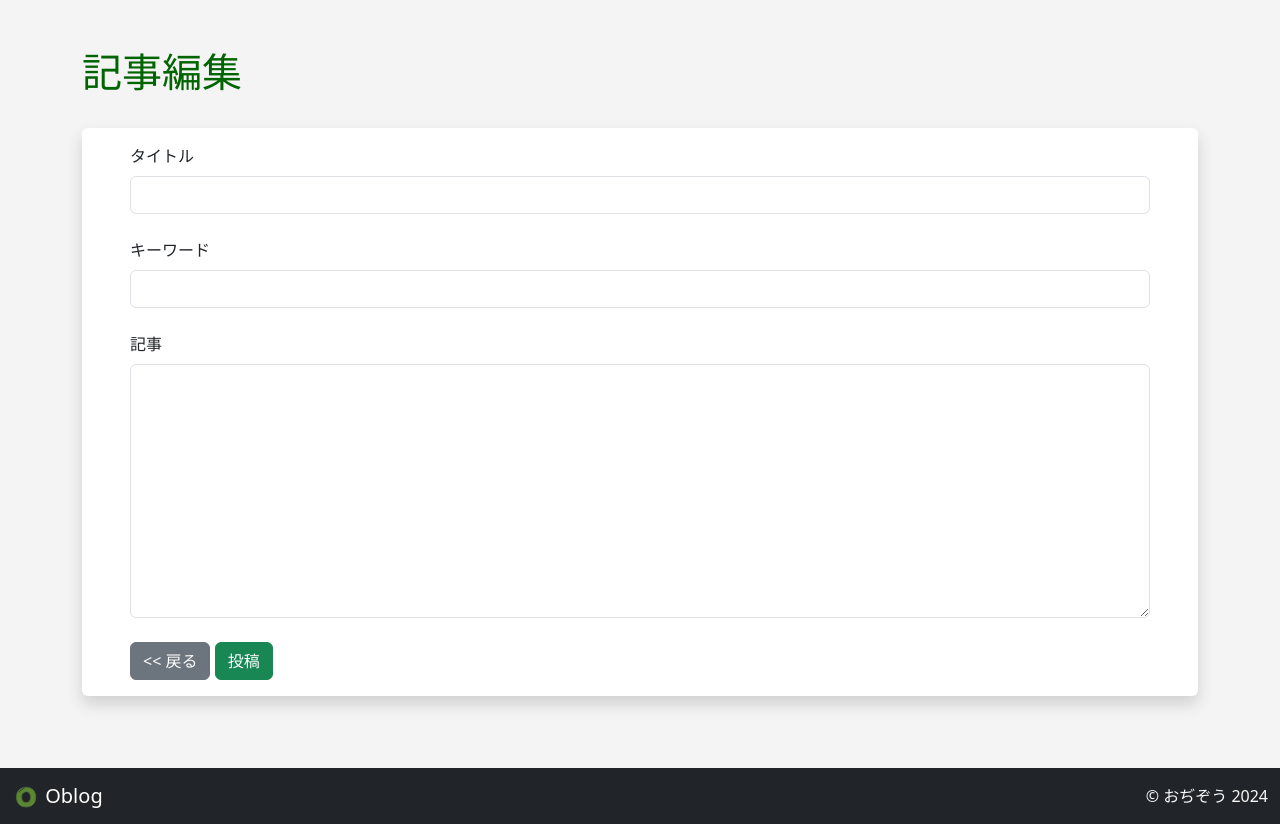
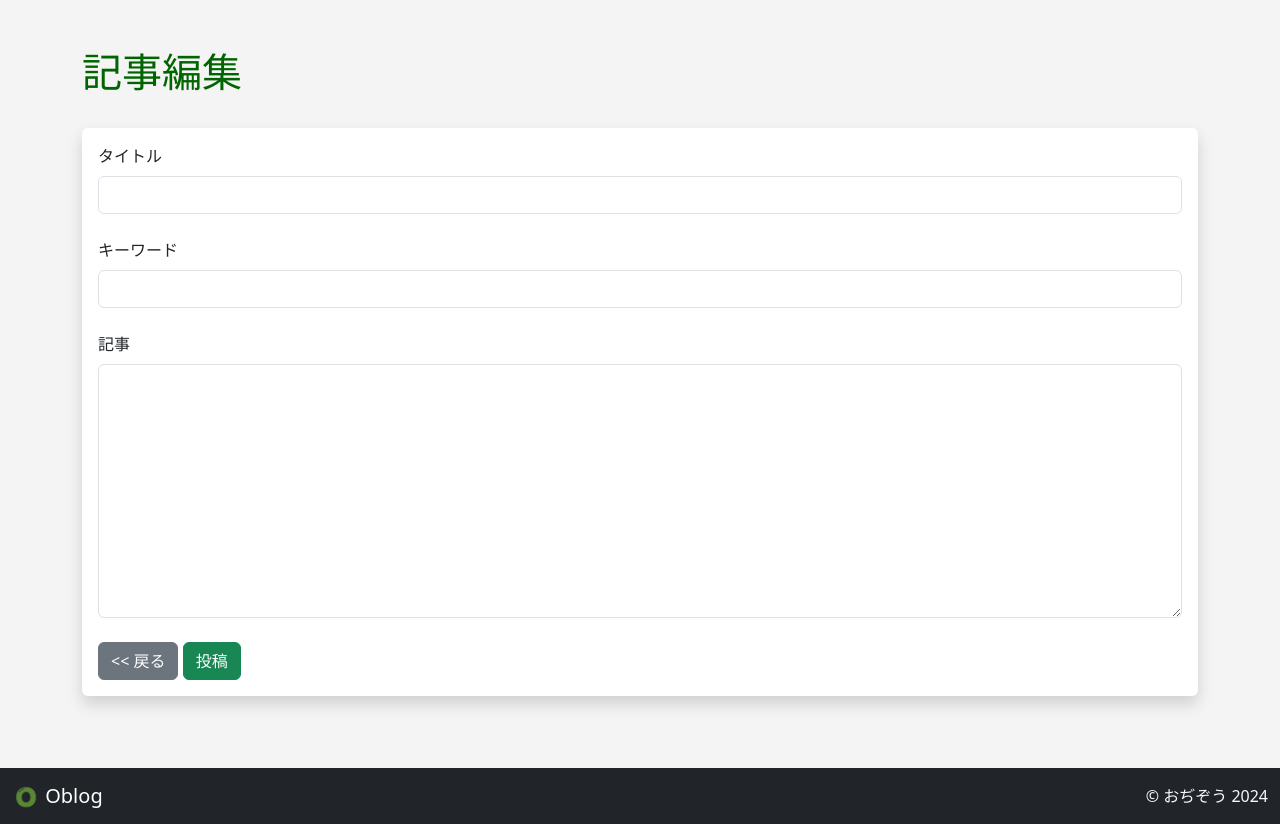
Before and after one commit to ojizou003/oblog, a Flask app: template templates/edit_post.html in a window 1280 px wide. Shown: the part 57-881 px from the top of the page. Run offline with Flask 3, Linux system fonts and the light colour scheme; the template is opened without the code that fills it: values that come from a table or form of the project are taken from there, others are empty; some libraries are stand-ins or nearby versions.

Commit message:
🩹 調整

```diff
--- a/templates/add_post.html
+++ b/templates/add_post.html
@@ -12,7 +12,7 @@ get_flashed_messages() %}
 {% endfor%} {% if current_user.is_authenticated %}
 <h1>記事作成</h1>
 <br />
-<div class="shadow p-3 mb-5 bg-body-tertiary rounded">
+<div class="sshadow p-3 px-md-15 mb-5 bg-body rounded">
   <form method="POST">
     {{ form.hidden_tag() }}
 
--- a/templates/edit_post.html
+++ b/templates/edit_post.html
@@ -13,7 +13,7 @@ get_flashed_messages() %}
 <br />
 <h1>記事編集</h1>
 <br />
-<div class="shadow p-3 px-md-5 mb-5 bg-body rounded">
+<div class="shadow p-3 px-md-15 mb-5 bg-body rounded">
   <form method="POST">
     {{ form.hidden_tag() }}
     {{ form.title.label(class="form-label") }}
--- a/templates/post.html
+++ b/templates/post.html
@@ -10,7 +10,7 @@
 {% endfor%}
 
 <br>
-<div class="shadow p-3 px-md-5 mb-5 bg-body rounded">
+<div class="shadow p-3 px-md-15 mb-5 bg-body rounded">
     <h2>{{ post.title }}</h2>
     <small>By : {{ post.poster.username }}</small><br>
     {{ post.date_posted }} <br><br>
```
